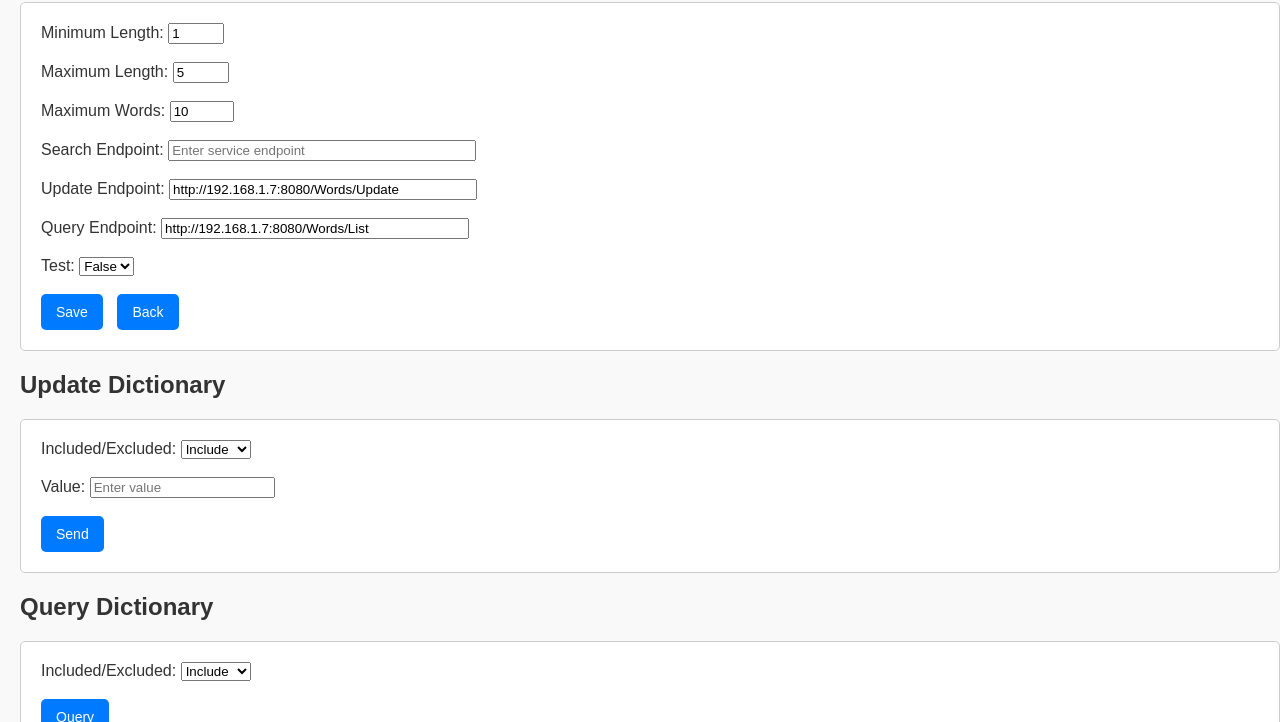
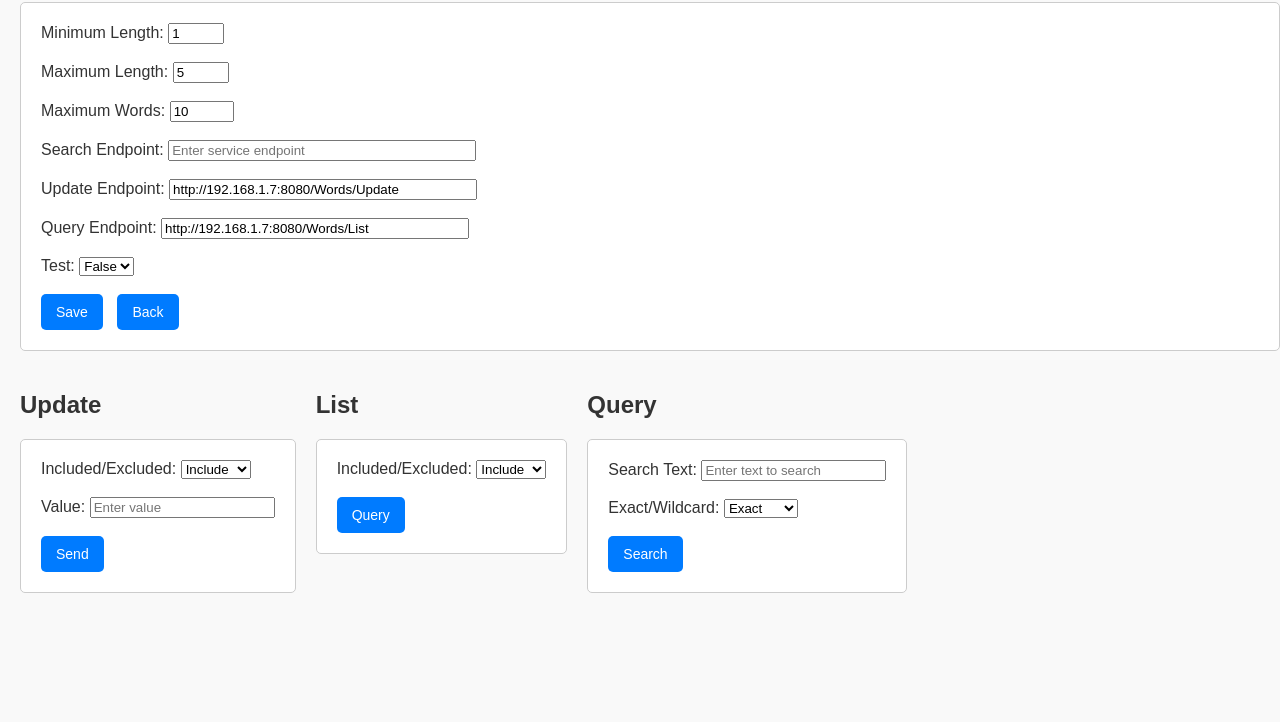
Before and after one commit to ilfir/ui-matrix, a website: page settings.html in a window 1280 px wide. Shown: the part 78-800 px from the top of the page. Drawn offline with Linux system fonts and the light colour scheme.

Commit message:
Rearrange query and list in one row

```diff
--- a/css/styles.css
+++ b/css/styles.css
@@ -274,6 +274,14 @@ button:disabled {
     margin-bottom: 20px;
 }
 
+#query-word-form {
+    border: 1px solid #ccc;
+    padding: 20px;
+    border-radius: 5px;
+    background-color: #fff;
+    margin-bottom: 20px;
+}
+
 #query-results-table {
     width: 100%;
     border: 1px;
--- a/settings.html
+++ b/settings.html
@@ -40,7 +40,9 @@
             <button type="submit">Save</button>
             <button type="button" id="back-button">Back</button>
         </form>
-        <h2>Update Dictionary</h2>
+        <div id="dictionary-forms-container" style="display: flex; gap: 20px;">
+            <div id="update-dictionary-section">
+                <h2>Update</h2>
                 <form id="update-dictionary-form">
                     <label for="include-exclude">Included/Excluded:</label>
                     <select id="include-exclude" name="include-exclude">
@@ -53,7 +55,9 @@
                     <br><br>
                     <button type="button" id="send-dictionary-value">Send</button>
                 </form>
-        <h2>Query Dictionary</h2>
+            </div>
+            <div id="list-dictionary-section">
+                <h2>List</h2>
                 <form id="query-dictionary-form">
                     <label for="query-include-exclude">Included/Excluded:</label>
                     <select id="query-include-exclude" name="query-include-exclude">
@@ -63,6 +67,23 @@
                     <br><br>
                     <button type="button" id="send-query">Query</button>
                 </form>
+            </div>
+            <div id="query-word-section">
+                <h2>Query</h2>
+                <form id="query-word-form">
+                    <label for="query-text">Search Text:</label>
+                    <input type="text" id="query-text" name="query-text" placeholder="Enter text to search">
+                    <br><br>
+                    <label foro="query-word">Exact/Wildcard:</label>
+                    <select id="query-exact" name="query-exact">
+                        <option value="true">Exact</option>
+                        <option value="false">Wildcard</option>
+                    </select>
+                    <br><br>
+                    <button type="button" id="serch-query">Search</button>
+                </form>
+            </div>
+        </div>
         <br>
         <table id="query-results-table" hidden border="1">
             <thead>
```
Lines whose indentation alone changed are shown as unchanged.
